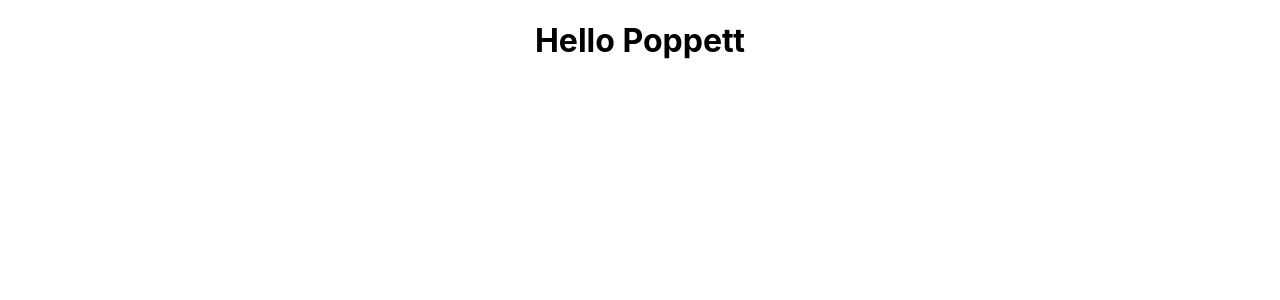
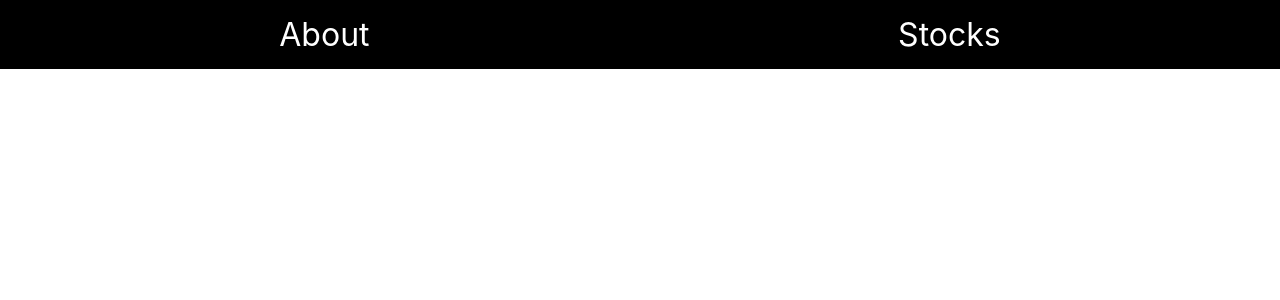
Before and after one commit to mellisporter/react-router-stocks, a React (Create React App) app: page /stocks in a window 1280 px wide. Shown: the top 300 px of the page. Built offline with nearby package versions, Linux system fonts and the light colour scheme.

Commit message:
Nav Bar component added

```diff
--- a/package.json
+++ b/package.json
@@ -8,7 +8,7 @@
     "@testing-library/user-event": "^13.5.0",
     "react": "^18.2.0",
     "react-dom": "^18.2.0",
-    "react-router": "^5.2.1",
+    "react-router": "^5.3.3",
     "react-router-dom": "5.3",
     "react-scripts": "5.0.1",
     "web-vitals": "^2.1.4"
--- a/src/App.js
+++ b/src/App.js
@@ -1,10 +1,10 @@
 import logo from './logo.svg';
 import './App.css';
-
+import Nav from "./components/Nav"
 function App() {
   return (
     <div className="App">
-   <h1>Hello Poppett</h1>
+      <Nav/>
     </div>
   );
 }
--- a/src/components/Nav.js
+++ b/src/components/Nav.js
@@ -0,0 +1,13 @@
+import React from "react";
+import {Link} from "react-router-dom";
+
+const Nav = function() {
+    return(
+        <div className="nav">
+<a>About</a>
+<a>Stocks</a>
+        </div>
+    )
+}
+
+export default Nav;
--- a/src/index.css
+++ b/src/index.css
@@ -11,3 +11,17 @@ code {
   font-family: source-code-pro, Menlo, Monaco, Consolas, 'Courier New',
     monospace;
 }
+
+.nav {
+  display: flex;
+  justify-content: space-around;
+  background-color: black;
+  color: white;
+  padding: 15px;
+  font-size: 2em;
+}
+
+.nav a {
+  color: white;
+  text-decoration: none;
+}
```
Also changed, not shown: src/App.css (line endings or trailing spaces), 1 other file (tests, documents, lock files or other folders).
